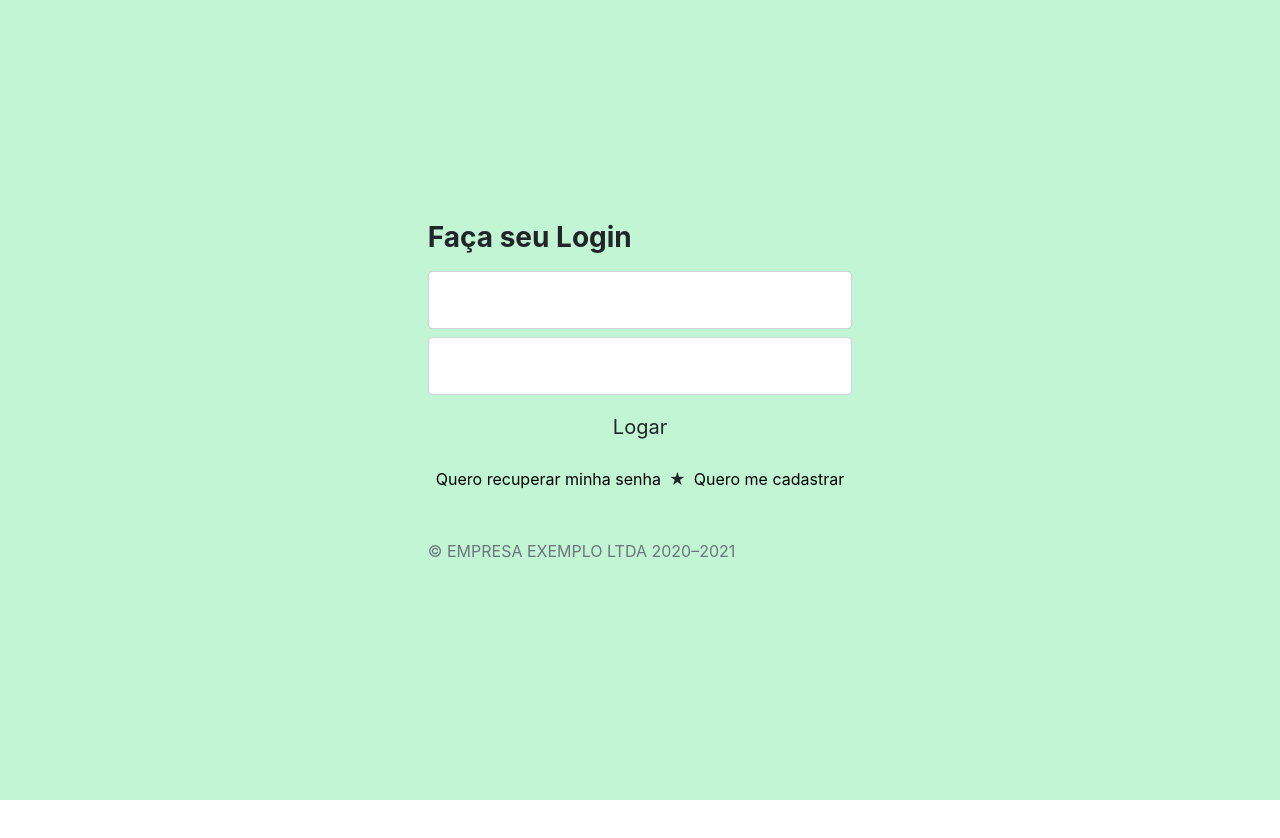
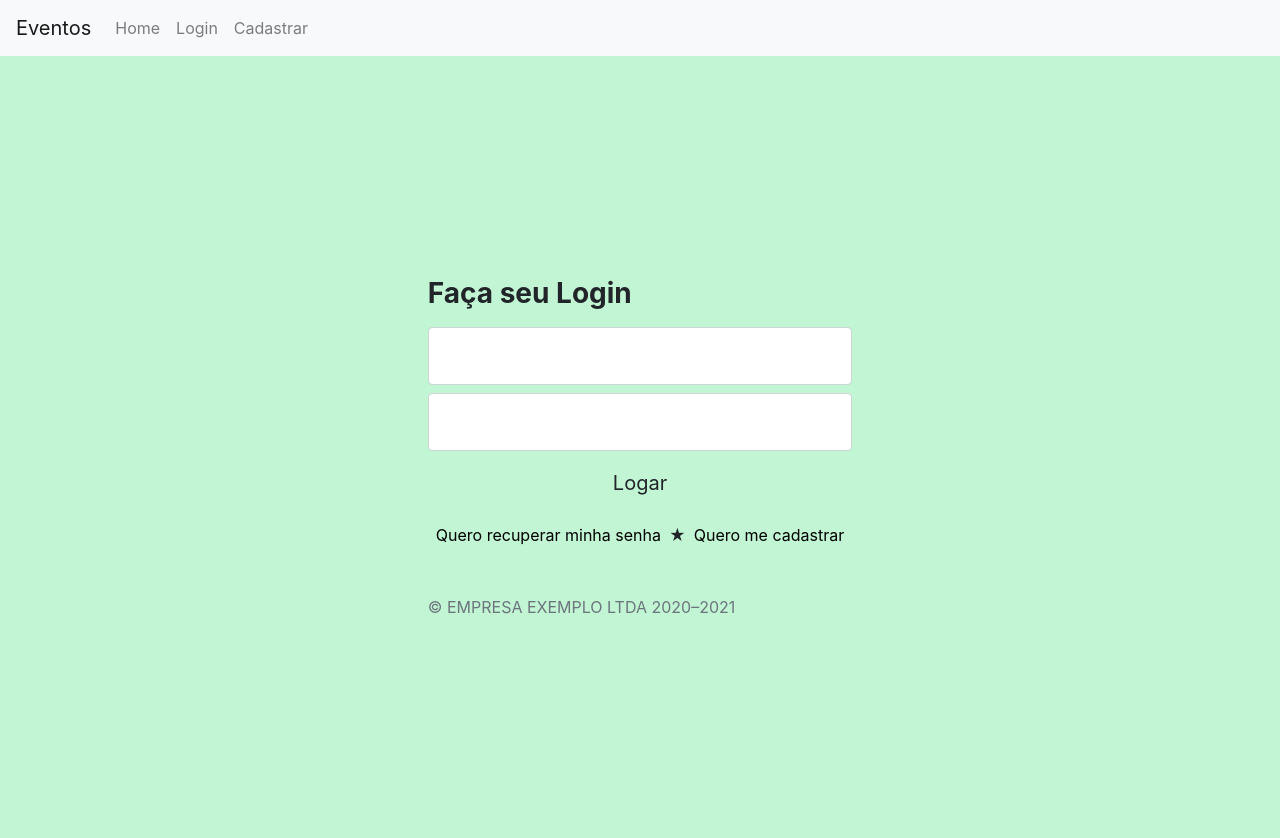
Before and after one commit to adriastephanie/react-website, a React (Create React App) app in the folder meu-app-react/: page /login in a window 1280 px wide. Shown: the top 838 px of the page. Before the commit the page ends 800 px from the top, so only its background shows below. Built offline with nearby package versions, Linux system fonts and the light colour scheme.

Commit message:
add navbar route to login and cadastrar

```diff
--- a/meu-app-react/src/components/NavBar/index.js
+++ b/meu-app-react/src/components/NavBar/index.js
@@ -9,7 +9,7 @@ export default function NavBar () {
    return (
 
     <nav className="navbar navbar-expand-lg navbar-light bg-light">
-      <span className="navbar-brand font-weight-bold" href="#">Eventos</span>
+      <span className="navbar-brand" href="#">Eventos</span>
       <button className="navbar-toggler" type="button" data-toggle="collapse" data-target="#navbarNav" aria-controls="navbarNav" aria-expanded="false" aria-label="Toggle navigation">
         <span className="navbar-toggler-icon"></span>
       </button>
--- a/meu-app-react/src/view/home/index.js
+++ b/meu-app-react/src/view/home/index.js
@@ -1,7 +1,6 @@
 import React, { useState } from 'react';
 import './home.css';
 import {Link} from 'react-router-dom';
-import Navbar from '../../components/navbar';
 import NavBar from '../../components/navbar';
 
 function Home(){
--- a/meu-app-react/src/view/login/index.js
+++ b/meu-app-react/src/view/login/index.js
@@ -1,6 +1,7 @@
-import React, { useState } from 'react';
+import React, { Fragment, useState } from 'react';
 import './login.css';
 import {Link} from 'react-router-dom';
+import Navbar from '../../components/navbar';
 import firebase from '../../config/firebase';
 import 'firebase/auth';
 
@@ -21,6 +22,8 @@ function Login(){
     }
 
     return(
+        <Fragment>
+            <Navbar/>
             <div className="login-content d-flex align-items-center">
 
                 <main className="form-signin mx-auto">
@@ -55,6 +58,7 @@ function Login(){
                     </form>
                 </main>
             </div>
+        </Fragment>
     )
 }
 
--- a/meu-app-react/src/view/usuario-novo/index.js
+++ b/meu-app-react/src/view/usuario-novo/index.js
@@ -1,7 +1,9 @@
-import React, { useState } from 'react';
+import React, { Fragment, useState } from 'react';
 import './usuario-novo.css';
+import Navbar from '../../components/navbar';
 import firebase from '../../config/firebase';
 import 'firebase/auth';
+
 
 function NovoUsuario() {
 
@@ -58,6 +60,10 @@ function NovoUsuario() {
     }
 
     return(
+        <Fragment>
+
+            <Navbar/>
+
             <div className='form-cadastro'>
                 <form className='text-center form-login mx-auto mt-5'>
                     <h1 className='h3 text-black font-weight-bold'>Cadastro</h1>
@@ -81,6 +87,7 @@ function NovoUsuario() {
                 </form>
 
             </div>
+        </Fragment>
     )
 
 }
```
Lines whose indentation alone changed are shown as unchanged.
